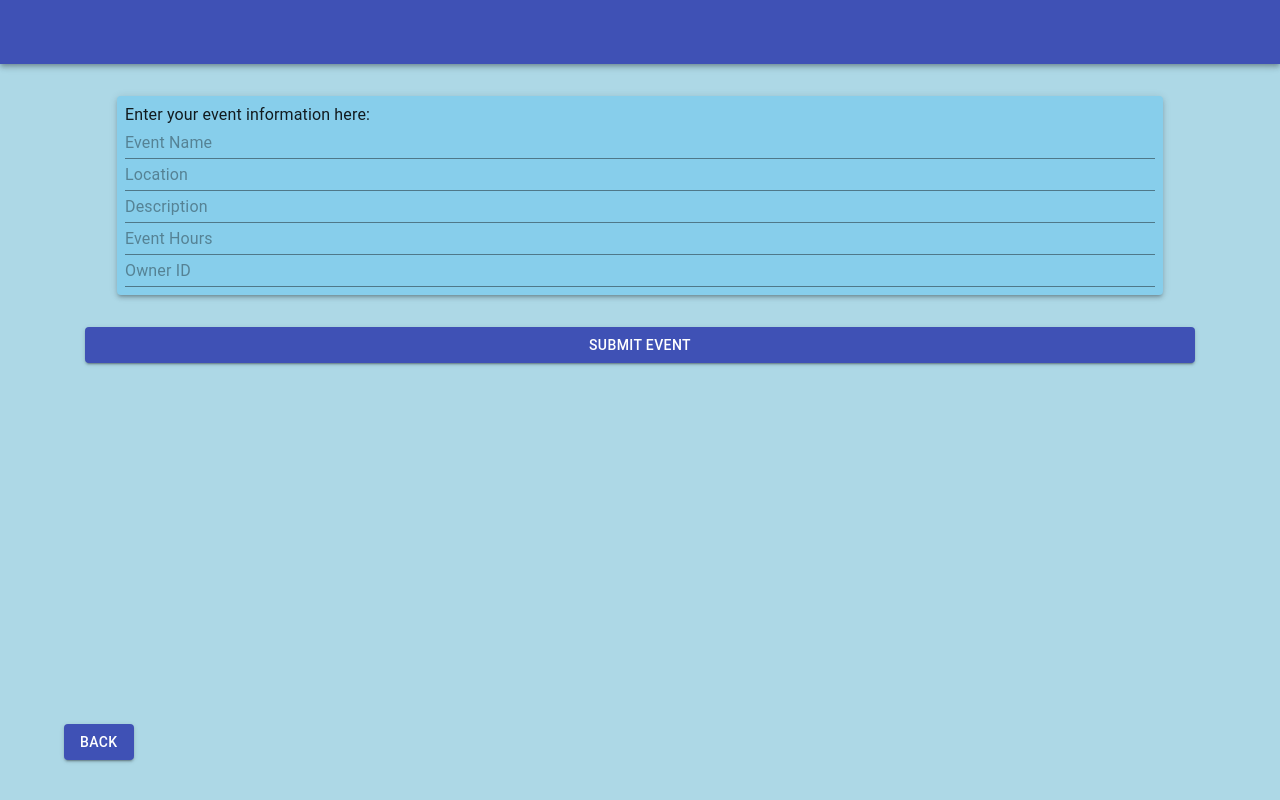
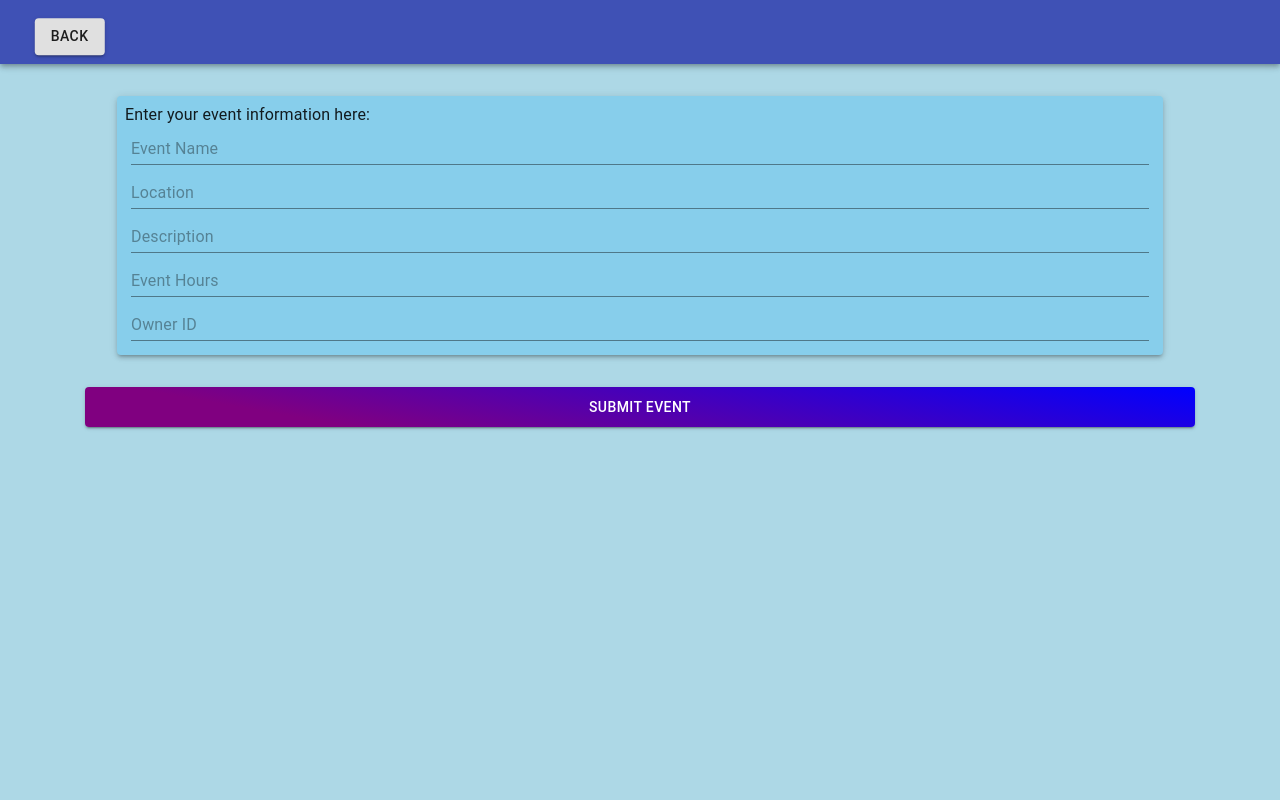
Before and after one commit to Waapp/Pickhacks2021Triangle, a React (Create React App) app in the folder VendorFriendFrontend/VendorFriendFrontend/ClientApp/: page /register_event in a window 1280 px wide. Built offline with nearby package versions, Linux system fonts and the light colour scheme.

Commit message:
New Colors and Back Moved

```diff
--- a/VendorFriendFrontend/VendorFriendFrontend/ClientApp/src/components/AddProduct.js
+++ b/VendorFriendFrontend/VendorFriendFrontend/ClientApp/src/components/AddProduct.js
@@ -11,6 +11,7 @@ const useStyles = theme => ({
         flexDirection: "column",
     },
     buttonStyle: {
+
       margin: "4vh",
       height: "10vh",
       marginTop: "10%",
@@ -27,9 +28,14 @@ const useStyles = theme => ({
     },
     backButtonStyle: {
       position: "absolute",
-      bottom: "5%",
-      left: "5%"
-    }
+      top: "0%",
+      left: "0%",
+	  transform: "translate(50%, 50%)"
+    },
+	textFieldStyle: {
+		margin: "4px",
+		padding: "2px"
+	}
 });
 
 class AddProduct extends Component {
@@ -82,15 +88,15 @@ class AddProduct extends Component {
         return (
             <div className={classes.divStyle}>
                 <Paper elevation={3} className={classes.paperStyle}>Enter your product information here:
-                <TextField placeholder={this.state.productName} onChange={this.handleproductName} />
-                <TextField placeholder={this.state.productPrice} onChange={this.handlePrice} />
-                <TextField placeholder={this.state.productDescription} onChange={this.handleDescription} />
-                <TextField placeholder={this.state.ownerName} onChange={this.handleOwner} />
+                <TextField className={classes.textFieldStyle} placeholder={this.state.productName} onChange={this.handleproductName} />
+                <TextField className={classes.textFieldStyle} placeholder={this.state.productPrice} onChange={this.handlePrice} />
+                <TextField className={classes.textFieldStyle} placeholder={this.state.productDescription} onChange={this.handleDescription} />
+                <TextField className={classes.textFieldStyle} placeholder={this.state.ownerName} onChange={this.handleOwner} />
                 </Paper>
-                <Button variant="contained" color="primary" onClick={this.handleSubmit}>
+                <Button type="submit" variant="contained" color="primary" onClick={this.handleSubmit}>
                 Add product
                 </Button>
-                <Button variant="contained" color="primary" component={Link} to="/" className={classes.backButtonStyle}>
+                <Button variant="contained" color="tertiary" component={Link} to="/" className={classes.backButtonStyle}>
                 Back
                 </Button>
             </div>
--- a/VendorFriendFrontend/VendorFriendFrontend/ClientApp/src/components/Attendee.js
+++ b/VendorFriendFrontend/VendorFriendFrontend/ClientApp/src/components/Attendee.js
@@ -10,16 +10,26 @@ const useStyles = theme => ({
         flexDirection: "column",
     },
     buttonStyle: {
+		background: "linear-gradient(10deg, purple 20%, blue 100%)",
         margin: "4vh",
         height: "10vh",
         marginBottom: "10%",
         fontSize: "3",
         Wrap: "True"
     },
+	buttonStyle2: {
+		background: "linear-gradient(10deg, blue 20%, purple 100%)",
+        margin: "4vh",
+        height: "10vh",
+        marginBottom: "10%",
+        fontSize: "3",
+        Wrap: "True"
+	},
     backButtonStyle: {
         position: "absolute",
-        bottom: "5%",
-        left: "5%"
+        top: "0%",
+        left: "0%",
+		transform: "translate(50%, 50%)"
     }
 });
 
@@ -33,10 +43,10 @@ render() {
             <Button variant="contained" color="primary" component={Link} to="/products" className={classes.buttonStyle}>
             Search Products
             </Button>
-            <Button variant="contained" color="primary" component={Link} to="/browse" className={classes.buttonStyle}>
+            <Button variant="contained" color="primary" component={Link} to="/browse" className={classes.buttonStyle2}>
             Browse Vendors
             </Button>
-            <Button variant="contained" color="primary" component={Link} to="/" className={classes.backButtonStyle}>
+            <Button variant="contained" color="tertiary" component={Link} to="/" className={classes.backButtonStyle}>
             Back
             </Button>
       </div>
--- a/VendorFriendFrontend/VendorFriendFrontend/ClientApp/src/components/BrowseEvent.js
+++ b/VendorFriendFrontend/VendorFriendFrontend/ClientApp/src/components/BrowseEvent.js
@@ -1,6 +1,5 @@
 import React, { Component } from 'react';
 import { Link, Route, BrowserRouter, Switch } from "react-router-dom";
-import PropTypes from 'prop-types';
 import { makeStyles, withStyles} from '@material-ui/core/styles';
 import Button from '@material-ui/core/Button';
 import InputBase from '@material-ui/core/InputBase';
@@ -28,8 +27,9 @@ const useStyles = theme => ({
     },
     backButtonStyle: {
         position: "absolute",
-        bottom: "5%",
-        left: "5%"
+        top: "0%",
+        left: "0%",
+		transform: "translate(50%, 50%)"
     },
     cardStyle: {
         margin: "5%",
@@ -73,7 +73,7 @@ render() {
                 }
 
             </form>
-            <Button variant="contained" color="primary" component={Link} to="/attendee" className={classes.backButtonStyle}>
+            <Button variant="contained" color="tertiary" component={Link} to="/attendee" className={classes.backButtonStyle}>
             Back
             </Button>
         </div>
@@ -92,7 +92,7 @@ render() {
     }
     const response = await fetch(`api/Events/${eventName}`, requestOptions);
     const data = await response.json();
-    if(data[0] != undefined)
+    if(data[0] !== undefined)
     {
 
         console.log(data[0].eventId)
--- a/VendorFriendFrontend/VendorFriendFrontend/ClientApp/src/components/EventRequest.js
+++ b/VendorFriendFrontend/VendorFriendFrontend/ClientApp/src/components/EventRequest.js
@@ -11,9 +11,8 @@ const useStyles = theme => ({
         flexDirection: "column",
     },
     buttonStyle: {
-      margin: "4vh",
-      height: "10vh",
-      marginTop: "10%",
+	  background: "linear-gradient(10deg, purple 20%, blue 100%)",
+      height: "5vh",
       fontSize: "3",
       Wrap: "True"
     },
@@ -27,9 +26,14 @@ const useStyles = theme => ({
     },
     backButtonStyle: {
       position: "absolute",
-      bottom: "5%",
-      left: "5%"
-    }
+      top: "0%",
+      left: "0%",
+	  transform: "translate(50%, 50%)"
+    },
+	textFieldStyle: {
+		margin: "4px",
+		padding: "2px"
+	}
 });
 
 class EventRequest extends Component {
@@ -91,16 +95,16 @@ class EventRequest extends Component {
         return (
             <div className={classes.divStyle}>
                 <Paper elevation={3} className={classes.paperStyle}>Enter your event information here:
-                <TextField placeholder={this.state.eventName} onChange={this.handleEventName} />
-                <TextField placeholder={this.state.eventLocation} onChange={this.handleLocation} />
-                <TextField placeholder={this.state.eventDescription} onChange={this.handleDescription} />
-                <TextField placeholder={this.state.eventHours} onChange={this.handleHours} />
-                <TextField placeholder={this.state.ownerName} onChange={this.handleOwner} />
+                <TextField className={classes.textFieldStyle} placeholder={this.state.eventName} onChange={this.handleEventName} />
+                <TextField className={classes.textFieldStyle} placeholder={this.state.eventLocation} onChange={this.handleLocation} />
+                <TextField className={classes.textFieldStyle} placeholder={this.state.eventDescription} onChange={this.handleDescription} />
+                <TextField className={classes.textFieldStyle} placeholder={this.state.eventHours} onChange={this.handleHours} />
+                <TextField className={classes.textFieldStyle} placeholder={this.state.ownerName} onChange={this.handleOwner} />
                 </Paper>
-                <Button variant="contained" color="primary" onClick={this.handleSubmit}>
+                <Button className={classes.buttonStyle} type="submit" variant="contained" color="primary" onClick={this.handleSubmit}>
                 Submit Event
                 </Button>
-                <Button variant="contained" color="primary" component={Link} to="/" className={classes.backButtonStyle}>
+                <Button variant="contained" color="tertiary" component={Link} to="/" className={classes.backButtonStyle}>
                 Back
                 </Button>
             </div>
--- a/VendorFriendFrontend/VendorFriendFrontend/ClientApp/src/components/Vendor.js
+++ b/VendorFriendFrontend/VendorFriendFrontend/ClientApp/src/components/Vendor.js
@@ -1,6 +1,5 @@
 import React, { Component } from 'react';
 import { Link, Route, BrowserRouter, Switch } from "react-router-dom";
-import PropTypes from 'prop-types';
 import { makeStyles, withStyles, createStyles } from '@material-ui/core/styles';
 import Button from '@material-ui/core/Button';
 import Card from '@material-ui/core/Card'
@@ -12,16 +11,26 @@ const useStyles = (theme) =>({
         flexDirection: "column",
     },
     buttonStyle: {
+        background: "linear-gradient(10deg, purple 20%, blue 100%)",
         margin: "4vh",
         height: "10vh",
         marginBottom: "10%",
         fontSize: "3",
         Wrap: "True"
     },
+    buttonStyle2: {
+		background: "linear-gradient(10deg, blue 20%, purple 100%)",
+        margin: "4vh",
+        height: "10vh",
+        marginBottom: "10%",
+        fontSize: "3",
+        Wrap: "True"
+	},
     backButtonStyle: {
         position: "absolute",
-        bottom: "5%",
-        left: "5%"
+        top: "0%",
+        left: "0%",
+        transform: "translate(50%, 50%)"
     },
     unstyledButton: {
         border: "0"
@@ -42,13 +51,13 @@ function VendorSignup(vendorPage)
         <Button variant="contained" color="primary" component={Link} to="/register_vendor" style={classes.buttonStyle}>
         Signup for an event as a vendor
         </Button>
-        <Button variant="contained" color="primary" component={Link} to="/vendor" style={classes.buttonStyle}>
+        <Button variant="contained" color="primary" component={Link} to="/vendor" style={classes.buttonStyle2}>
         I already have a vendor account
         </Button>
         <Button variant="contained" color="primary" component={Link} to="/addproduct" style={classes.buttonStyle}>
         Add a product
         </Button>
-        <Button variant="contained" color="primary" component={Link} to="/" style={classes.backButtonStyle}>
+        <Button variant="contained" color="tertiary" component={Link} to="/" style={classes.backButtonStyle}>
         Back
         </Button>
     </div>
--- a/VendorFriendFrontend/VendorFriendFrontend/ClientApp/src/components/VendorRequest.js
+++ b/VendorFriendFrontend/VendorFriendFrontend/ClientApp/src/components/VendorRequest.js
@@ -1,6 +1,5 @@
 import React, { Component } from 'react';
 import { Link, Route, BrowserRouter, Switch } from "react-router-dom";
-import PropTypes from 'prop-types';
 import { makeStyles, withStyles} from '@material-ui/core/styles';
 import Button from '@material-ui/core/Button';
 import Paper from '@material-ui/core/Paper';
@@ -13,6 +12,7 @@ const useStyles = theme => ({
         flexDirection: "column",
     },
     buttonStyle: {
+		background: "linear-gradient(10deg, purple 20%, blue 100%)",
         margin: "4vh",
         height: "10vh",
         marginBottom: "10%",
@@ -30,8 +30,9 @@ const useStyles = theme => ({
     },
 	backButtonStyle: {
         position: "absolute",
-        bottom: "5%",
-        left: "5%"
+        top: "0%",
+        left: "0%",
+		transform: "translate(50%, 50%)"
     }
 });
 
@@ -62,14 +63,12 @@ class VendorRequest extends Component {
                         }
                     }}/>
                 </Paper>
-                {this.state.loading ?
-                <p><em>Loading...</em></p>:
-
+                {
                 this.state.events.map((event) => (
                     <Card variant="outlined" className={classes.cardStyle} component={Link} to={`/register_for_event/${event.eventName}`}>{event.eventName}</Card>
                 ))
                 }
-				<Button variant="contained" color="primary" component={Link} to="/vendor" className={classes.backButtonStyle}>
+				<Button variant="contained" color="tertiary" component={Link} to="/vendor" className={classes.backButtonStyle}>
            		Back
             	</Button>
             </div>
```
Also changed, not shown: VendorFriendFrontend/VendorFriendFrontend/ClientApp/src/components/Home.js (+10 -3 lines), VendorFriendFrontend/VendorFriendFrontend/ClientApp/src/components/Products.js (+4 -12 lines).
